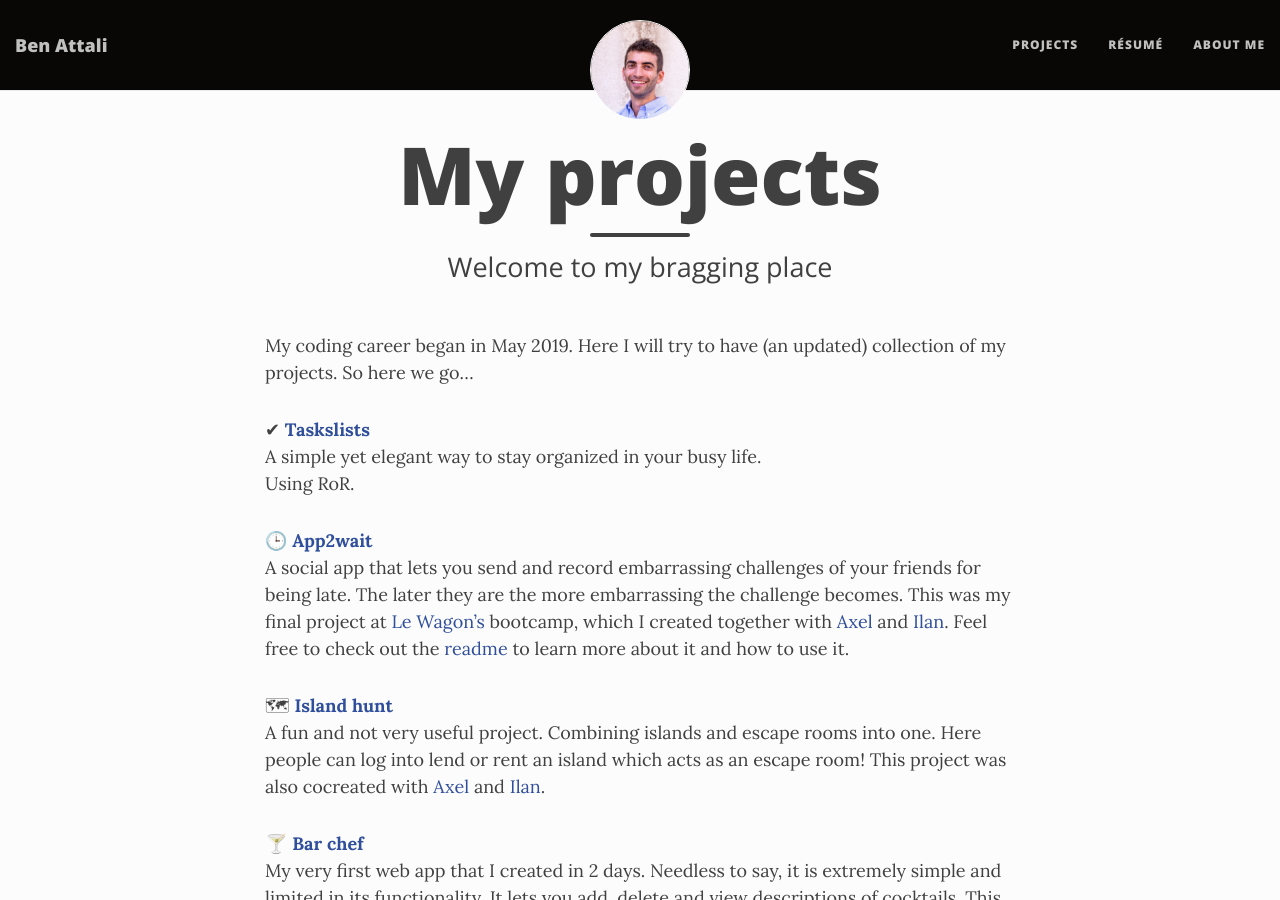
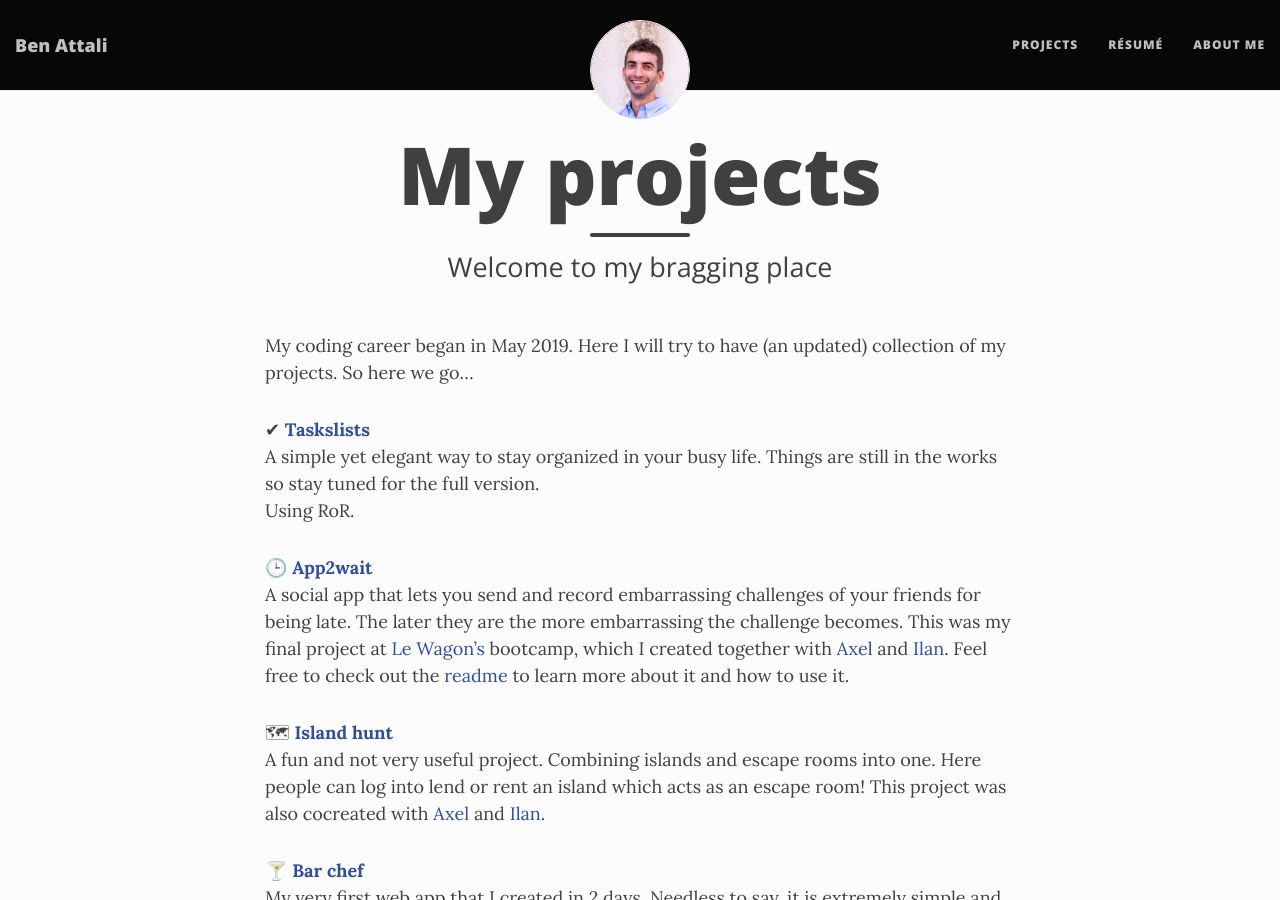
Before and after one commit to benattali/benattali.github.io, a Jekyll site: the page built from projects.md, in a window 1280 px wide and 900 px high. Built offline with Jekyll 4.4.1, drawn with Linux system fonts in a browser that asks for light colours; nearby versions of some CDN libraries.

Commit message:
Update projects.md

```diff
--- a/projects.md
+++ b/projects.md
@@ -8,7 +8,7 @@ comments: true
 My coding career began in May 2019. Here I will try to have (an updated) collection of my projects. So here we go...
 
 ✔ [**Taskslists**](http://taskslists.com)
-  A simple yet elegant way to stay organized in your busy life.
+  A simple yet elegant way to stay organized in your busy life. Things are still in the works so stay tuned for the full version.
   Using RoR.
 
 🕒 [**App2wait**](https://www.app2wait.com/)
```
